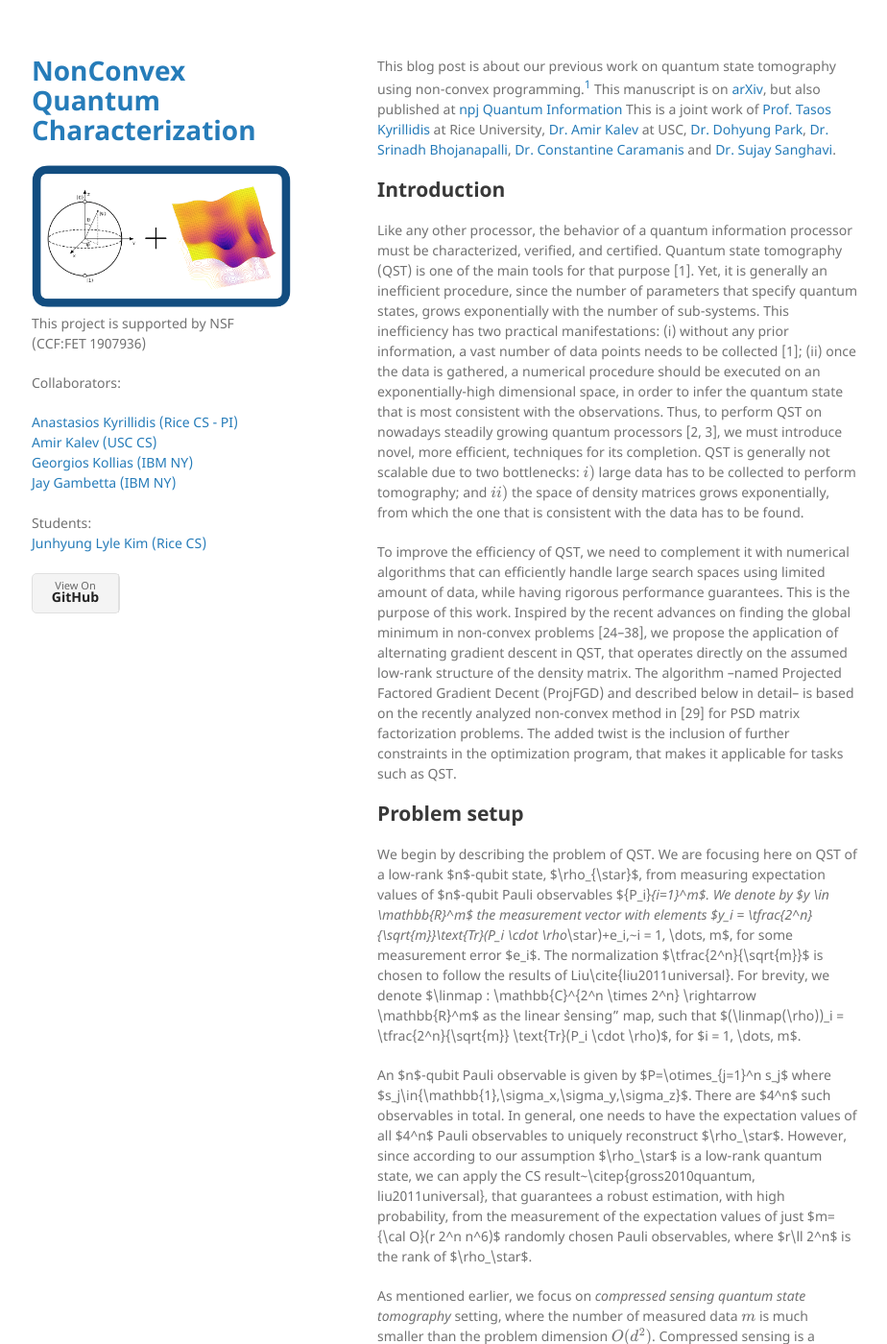
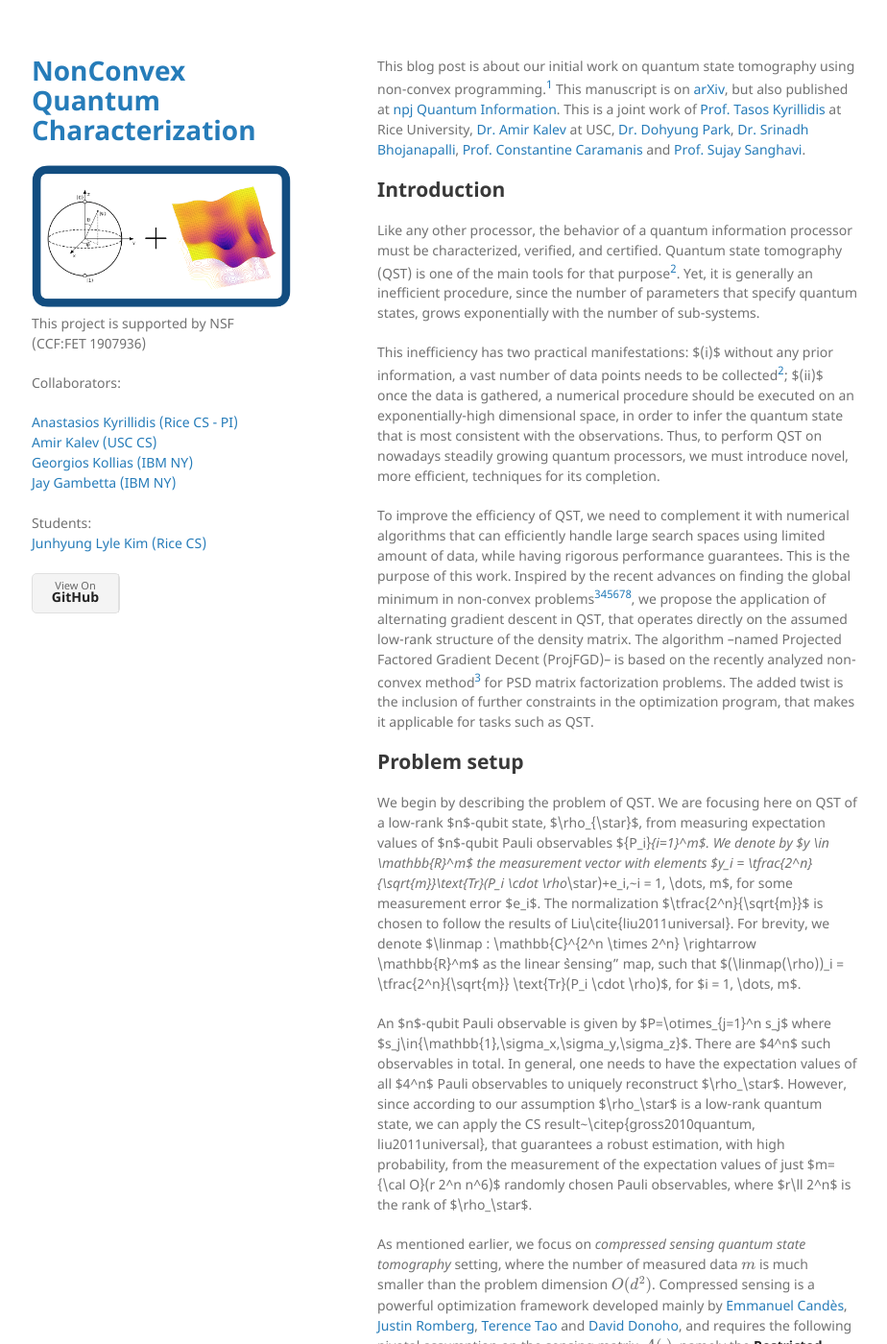
Before and after one commit to akyrillidis/nonconvex-qst, a Jekyll site: the page built from FGD.md, in a window 1280 px wide and 1400 px high. Shown: the whole window at 96% size, without its empty margins (177-1101 px from the left). Built offline with Jekyll 4.4.1, drawn with Linux system fonts in a browser that asks for light colours; formulas are drawn with MathJax 3; some of the changed text lies outside the part shown.

Commit message:
Update FGD.md

```diff
--- a/FGD.md
+++ b/FGD.md
@@ -2,14 +2,16 @@
 layout: default
 ---
 
-This blog post is about our previous work on quantum state tomography using non-convex programming.[^kyrillidis2018provable] This manuscript is on [arXiv](https://arxiv.org/pdf/1711.02524.pdf), but also published at [npj Quantum Information](https://www.nature.com/articles/s41534-018-0080-4) This is a joint work of [Prof. Tasos Kyrillidis](https://akyrillidis.github.io/about/) at Rice University, [Dr. Amir Kalev](https://scholar.google.com/citations?user=te_1dnAAAAAJ&hl=en) at USC, [Dr. Dohyung Park](), [Dr. Srinadh Bhojanapalli](https://bsrinadh.github.io/), [Dr. Constantine Caramanis](https://caramanis.github.io/) and [Dr. Sujay Sanghavi](http://users.ece.utexas.edu/~sanghavi/).
+This blog post is about our initial work on quantum state tomography using non-convex programming.[^kyrillidis2018provable] This manuscript is on [arXiv](https://arxiv.org/pdf/1711.02524.pdf), but also published at [npj Quantum Information](https://www.nature.com/articles/s41534-018-0080-4). This is a joint work of [Prof. Tasos Kyrillidis](https://akyrillidis.github.io/about/) at Rice University, [Dr. Amir Kalev](https://scholar.google.com/citations?user=te_1dnAAAAAJ&hl=en) at USC, [Dr. Dohyung Park](), [Dr. Srinadh Bhojanapalli](https://bsrinadh.github.io/), [Prof. Constantine Caramanis](https://caramanis.github.io/) and [Prof. Sujay Sanghavi](http://users.ece.utexas.edu/~sanghavi/).
 
 ## Introduction
 
 Like any other processor, the behavior of a quantum information processor must be characterized, verified, and certified. Quantum state tomography (QST) is one of
-the main tools for that purpose [1]. Yet, it is generally an inefficient procedure, since the number of parameters that specify quantum states, grows exponentially with the number of sub-systems. This inefficiency has two practical manifestations: (i) without any prior information, a vast number of data points needs to be collected [1]; (ii) once the data is gathered, a numerical procedure should be executed on an exponentially-high dimensional space, in order to infer the quantum state that is most consistent with the observations. Thus, to perform QST on nowadays steadily growing quantum processors [2, 3], we must introduce novel, more efficient, techniques for its completion. QST is generally not scalable due to two bottlenecks: $$i)$$ large data has to be collected to perform tomography; and $$ii)$$ the space of density matrices grows exponentially, from which the one that is consistent with the data has to be found.
+the main tools for that purpose[^altepeter2005photonic]. Yet, it is generally an inefficient procedure, since the number of parameters that specify quantum states, grows exponentially with the number of sub-systems.
 
-To improve the efficiency of QST, we need to complement it with numerical algorithms that can efficiently handle large search spaces using limited amount of data, while having rigorous performance guarantees. This is the purpose of this work. Inspired by the recent advances on finding the global minimum in non-convex problems [24–38], we propose the application of alternating gradient descent in QST, that operates directly on the assumed low-rank structure of the density matrix. The algorithm –named Projected Factored Gradient Decent (ProjFGD) and described below in detail– is based on the recently analyzed non-convex method in [29] for PSD matrix factorization problems. The added twist is the inclusion of further constraints in the optimization program, that makes it applicable for tasks such as QST.
+This inefficiency has two practical manifestations: $(i)$ without any prior information, a vast number of data points needs to be collected[^altepeter2005photonic]; $(ii)$ once the data is gathered, a numerical procedure should be executed on an exponentially-high dimensional space, in order to infer the quantum state that is most consistent with the observations. Thus, to perform QST on nowadays steadily growing quantum processors, we must introduce novel, more efficient, techniques for its completion.
+
+To improve the efficiency of QST, we need to complement it with numerical algorithms that can efficiently handle large search spaces using limited amount of data, while having rigorous performance guarantees. This is the purpose of this work. Inspired by the recent advances on finding the global minimum in non-convex problems[^bhojanapalli2016dropping][^chen2015fast][^ge2016matrix][^park2016finding][^park2016non][^sun2015guaranteed], we propose the application of alternating gradient descent in QST, that operates directly on the assumed low-rank structure of the density matrix. The algorithm –named Projected Factored Gradient Decent (ProjFGD)– is based on the recently analyzed non-convex method[^bhojanapalli2016dropping] for PSD matrix factorization problems. The added twist is the inclusion of further constraints in the optimization program, that makes it applicable for tasks such as QST.
 
 ## Problem setup
 We begin by describing  the problem of QST.
```
Also changed, not shown: other parts of FGD.md (+17 -0 lines).
